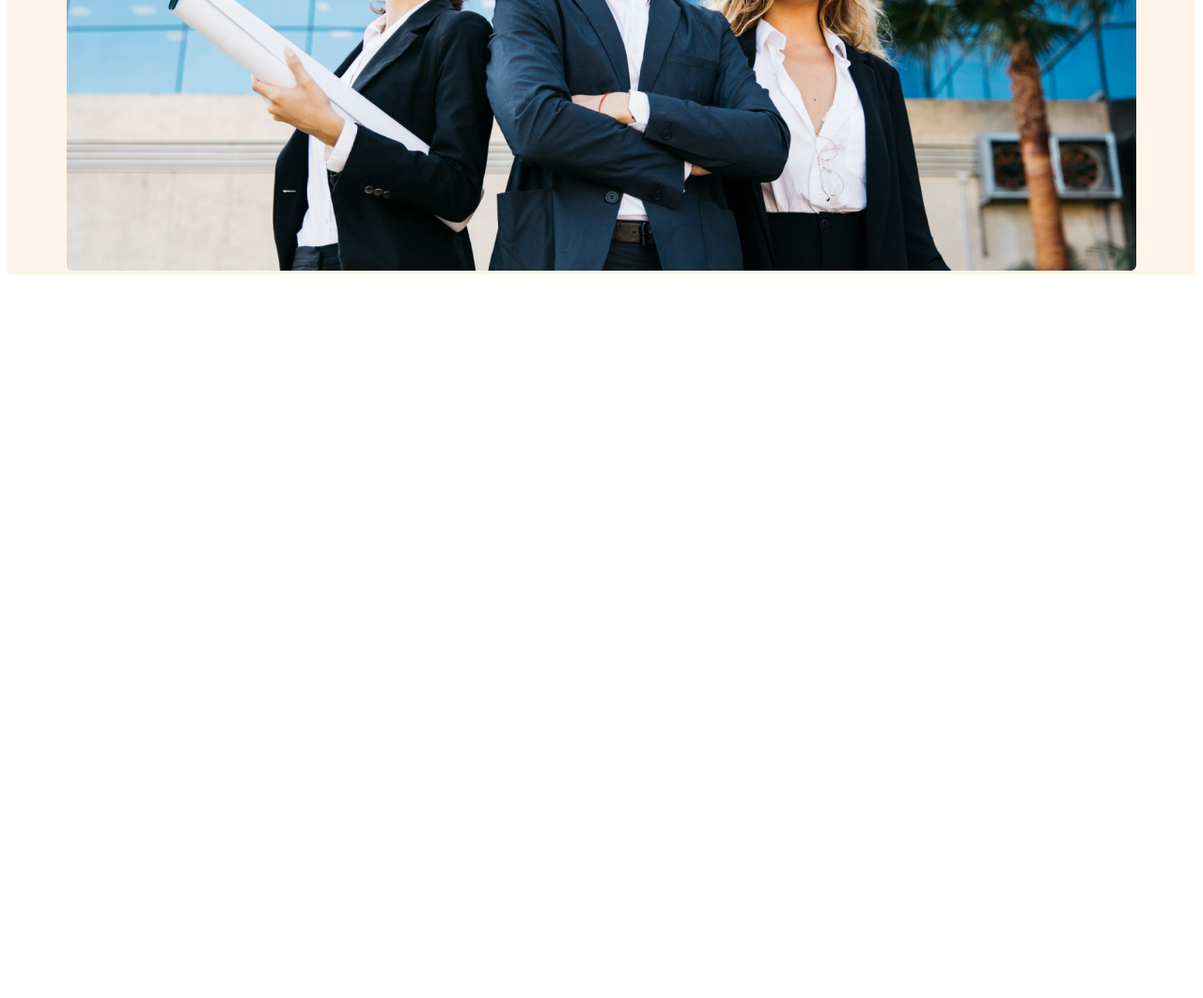
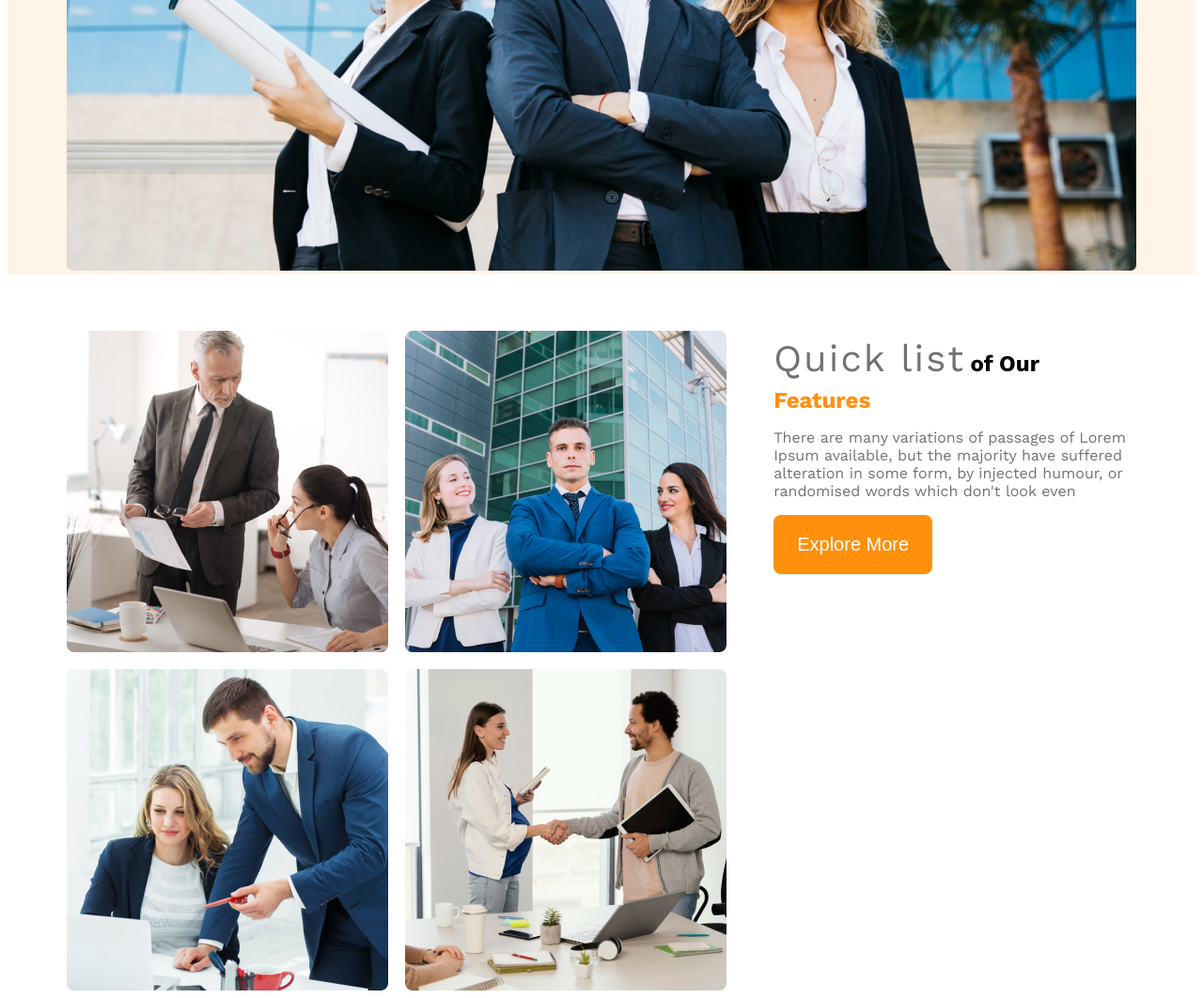
Before and after one commit to raselraiyeean/webpage-design-reponsive, a plain HTML site: page index.html in a window 1280 px wide. Shown: the part 730-1792 px from the top of the page at 94% size. Before the commit the page ends 1030 px from the top, so only its background shows below. Drawn offline with nearby package versions, Linux system fonts and the light colour scheme.

Commit message:
resposive done for main first section

```diff
--- a/index.html
+++ b/index.html
@@ -23,7 +23,7 @@
                 <h1 class="banner-title">Brand New
                     Group of Architects
                     </h1>
-                    <p class="banner-description">
+                    <p class="banner-description common-description-color">
                         There are many variations of passages of Lorem Ipsum available, but the majority have suffered alteration in some form, by injected humour, or randomised words which don't look even
                     </p>
                     <button class="btn-primary">Explore More</button>
@@ -31,7 +31,24 @@
                 <img class="banner-image" src="images/banner.png" alt="">
         </div>
     </header>
-    <main></main>
+    <main>
+        <section class="team-feature">
+            <div class="group-pic-feature-1">
+                <img src="images/team1.png" alt="">
+                <img src="images/team2.png" alt="">
+                <img src="images/team3.png" alt="">
+                <img src="images/team4.png" alt="">
+            </div>
+            <div class="group-pic-feature-2">
+                <h3 class="feature-title"><span class="span-1">Quick list</span> <h2>of Our
+                    <span class="span-2">Features</span></h2></h3>
+                    <p class="feature-description common-description-color">There are many variations of passages of Lorem Ipsum available,
+                        but the majority have suffered alteration in some form, by injected
+                        humour, or randomised words which don't look even</p>
+                        <button class="btn-primary">Explore More</button>
+            </div>
+        </section>
+    </main>
     <footer></footer>
 </body>
 </html>
--- a/style/responsive.css
+++ b/style/responsive.css
@@ -1,6 +1,59 @@
+
+@media screen and (max-width: 930px) {
+    .navbar {
+        flex-direction: column;
+    }
+
+    .banner-title {
+        font-size: 3rem;
+    }
+
+    .team-feature {
+        flex-direction: column;
+    }
+
+}
+
+@media screen and (max-width: 785px) {
+    .navbar {
+        flex-direction: column;
+    }
+
+    .banner-title {
+        font-size: 3rem;
+    }
+
+    .team-feature {
+        flex-direction: column;
+    }
+
+    .group-pic-feature-1 {
+        grid-template-columns: 1fr;
+
+    }
+
+    .group-pic-feature-1 img {
+        width: 100%;
+    }
+
+
+}
+
+
 @media screen and (max-width: 610px) {
     .navbar {
         flex-direction: column;
+    }
+
+    .banner-title {
+        font-size: 3rem;
+    }
+
+    .team-feature {
+        flex-direction: column;
+    }
+    .group-pic-feature-1 {
+        grid-template-columns: 1fr;
     }
 }
 
@@ -9,4 +62,7 @@
     .navbar {
         flex-direction: column;
     }
+    .banner-title {
+        font-size: 3.5rem;
+    }
 }
--- a/style/style.css
+++ b/style/style.css
@@ -8,7 +8,8 @@
   }
 
   /* Common style */
-    .display-flex {
+
+    .display-flex, .team-feature {
         display: flex;
     }
     .common-color-grade {
@@ -24,6 +25,9 @@
       font-size: 1.25rem;
       color: #ffffff;
       border: none;
+    }
+    .common-description-color {
+      color: #727272;
     }
   /* Common style end */
   /* header style start */
@@ -74,3 +78,44 @@
   }
 
   /* Nav style end */
+/* Main section style */
+  main {
+    max-width: 90%;
+    margin: 0 auto;
+    margin-top: 60px;
+  }
+
+  .feature-title, .group-pic-feature-2 h2 {
+    display: inline;
+  }
+
+  .team-feature {
+    width: 100%;
+    gap: 50px;
+
+  }
+
+  .group-pic-feature-2 {
+    text-align: initial;
+  }
+  .span-1 {
+    color: #727272;
+    font-size: 40px;
+    font-weight: 400;
+    line-height: 1.5;
+    font-stretch: expanded;
+    letter-spacing: 2px;
+  }
+
+  .span-2 {
+    color: #ff900e;
+  }
+
+
+
+  .group-pic-feature-1 {
+    display: grid;
+    grid-template-columns: repeat(2, 1fr);
+    gap: 18px;
+  }
+/* Main section style end */
```
